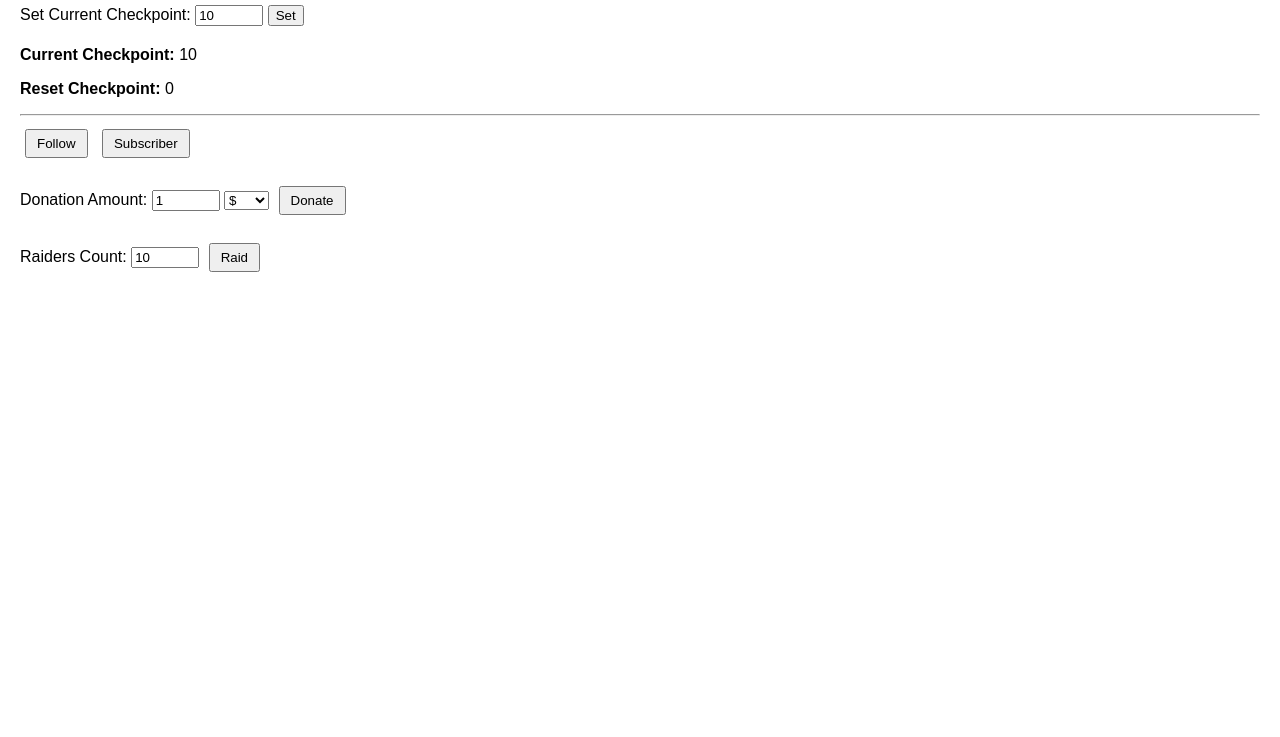
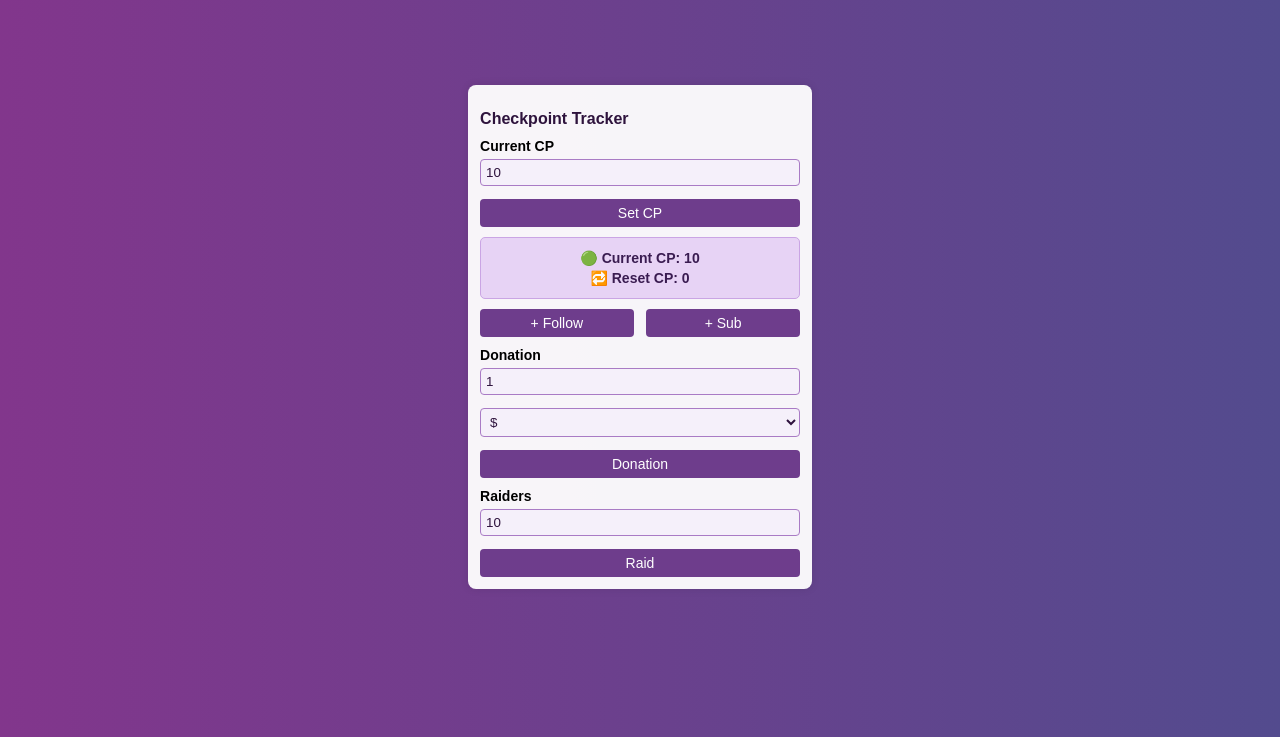
Before and after one commit to BoiledBeaver/JnicCounter, a plain HTML site: page index.html in a window 1280 px wide. Shown: the part 63-800 px from the top of the page. Drawn offline with Linux system fonts and the light colour scheme.

Commit message:
Design and minor bug-fix
"-"

```diff
--- a/index.html
+++ b/index.html
@@ -5,58 +5,136 @@
     <meta charset="UTF-8">
     <title>Checkpoint Calculator</title>
     <style>
+        html,
         body {
-            font-family: Arial;
-            margin: 20px;
+            height: 100%;
+            margin: 0;
+            font-family: Arial, sans-serif;
+            font-size: 14px;
         }
 
-        input[type=number] {
-            width: 60px;
+        body {
+            display: flex;
+            justify-content: center;
+            align-items: center;
+            background: linear-gradient(to right, #82368c, #534b8e);
         }
 
-        .btn {
-            margin: 5px;
-            padding: 5px 10px;
+        .box {
+            background: rgba(255, 255, 255, 0.95);
+            padding: 12px;
+            border-radius: 8px;
+            max-width: 320px;
+            margin: auto;
+            box-shadow: 0 0 8px rgba(0, 0, 0, 0.1);
+        }
+
+        h2 {
+            font-size: 16px;
+            margin-bottom: 10px;
+            color: #2e133d;
+        }
+
+        label {
+            font-weight: bold;
+            display: block;
+            margin-top: 10px;
+        }
+
+        input,
+        select {
+            width: 100%;
+            padding: 5px;
+            margin-top: 5px;
+            margin-bottom: 8px;
+            box-sizing: border-box;
+            border-radius: 4px;
+            border: 1px solid #a97bc5;
+            background-color: #f5f0fa;
+            color: #2e133d;
+        }
+
+        button {
+            width: 100%;
+            padding: 6px;
+            margin-top: 5px;
+            background: #6e3d8c;
+            color: white;
+            border: none;
+            border-radius: 4px;
+            cursor: pointer;
+            font-size: 14px;
+            transition: background 0.3s;
+        }
+
+        button:hover {
+            background: #572e71;
+        }
+
+        .row {
+            display: flex;
+            justify-content: space-between;
+            margin-top: 5px;
+        }
+
+        .row button {
+            width: 48%;
         }
 
         .output {
-            margin-top: 20px;
+            background: #e7d3f5;
+            padding: 8px;
+            border-radius: 5px;
+            margin-top: 10px;
+            text-align: center;
+            border: 1px solid #caa5e4;
+        }
+
+        .output p {
+            margin: 4px 0;
+            font-weight: bold;
+            color: #3a1c51;
+        }
+
+        small {
+            font-size: 12px;
+            color: #654b76;
         }
     </style>
 </head>
 
 <body>
 
-    <h2>Checkpoint Calculator</h2>
+    <div class="box">
+        <h2>Checkpoint Tracker</h2>
 
-    <label>Set Current Checkpoint:
+        <label>Current CP</label>
         <input type="number" id="currentCpInput" value="10" min="0">
-        <button onclick="setCurrentCp()">Set</button>
-    </label>
+        <button onclick="setCurrentCp()">Set CP</button>
 
         <div class="output">
-        <p><strong>Current Checkpoint:</strong> <span id="currentCp">0</span></p>
-        <p><strong>Reset Checkpoint:</strong> <span id="resetCp">0</span></p>
+            <p>🟢 Current CP: <span id="currentCp">0</span></p>
+            <p>🔁 Reset CP: <span id="resetCp">0</span></p>
         </div>
 
-    <hr>
+        <div class="row">
+            <button onclick="handleEvent('follow')" title="-1 CP, +1 Reset">+ Follow</button>
+            <button onclick="handleEvent('sub')" title="-2 CP, +2 Reset">+ Sub</button>
+        </div>
 
-    <button class="btn" onclick="handleEvent('follow')">Follow</button>
-    <button class="btn" onclick="handleEvent('sub')">Subscriber</button>
-
-    <br><br>
-
-    <label>Donation Amount: <input type="number" id="donoAmount" value="1" min="1"></label>
-    <select id="donoType">
+        <label>Donation</label>
+        <input type="number" id="donoAmount" value="1" min="1">
+        <select id="donoType" title="$ = -1 CP/$ | Bits = -1 CP/100 bits">
             <option value="usd">$</option>
             <option value="bits">Bits</option>
         </select>
-    <button class="btn" onclick="handleDonation()">Donate</button>
+        <button onclick="handleDonation()">Donation</button>
 
-    <br><br>
+        <label>Raiders</label>
+        <input type="number" id="raidersCount" value="10" min="1" title="1 CP per 10 raiders">
+        <button onclick="handleRaid()">Raid</button>
 
-    <label>Raiders Count: <input type="number" id="raidersCount" value="10" min="1"></label>
-    <button class="btn" onclick="handleRaid()">Raid</button>
+    </div>
 
     <script>
         let currentCp = 0;
@@ -84,29 +162,34 @@
         }
 
         function handleDonation() {
-            const amount = parseInt(document.getElementById('donoAmount').value) || 0;
+            const amount = parseFloat(document.getElementById('donoAmount').value) || 0;
             const type = document.getElementById('donoType').value;
 
             if (type === 'usd') {
-                currentCp -= amount;
-                resetCp += amount;
-            } else if (type === 'bits') {
+                const change = Math.floor(amount);
+                currentCp -= change;
+                resetCp += change;
+            } else {
                 const bitAmount = Math.floor(amount / 100);
                 currentCp -= bitAmount;
                 resetCp += bitAmount;
             }
+
+            currentCp = Math.max(Math.floor(currentCp), 0);
             updateDisplay();
         }
 
         function handleRaid() {
             const count = parseInt(document.getElementById('raidersCount').value) || 0;
             const cpChange = Math.floor(count / 10);
+
             currentCp -= cpChange;
             resetCp += cpChange;
+
+            currentCp = Math.max(Math.floor(currentCp), 0);
             updateDisplay();
         }
-
-        // Initialize
+        // Initialize display
         setCurrentCp();
     </script>
 
```
Lines whose indentation alone changed are shown as unchanged.
